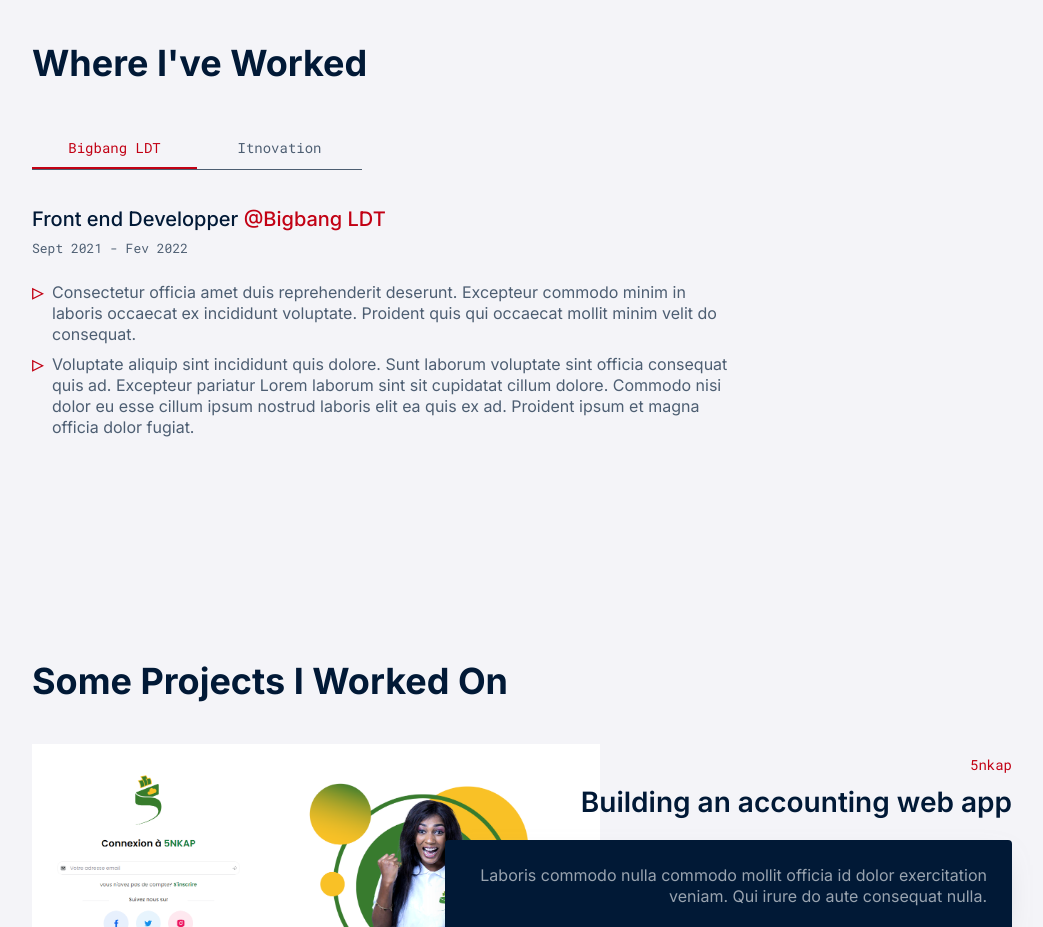
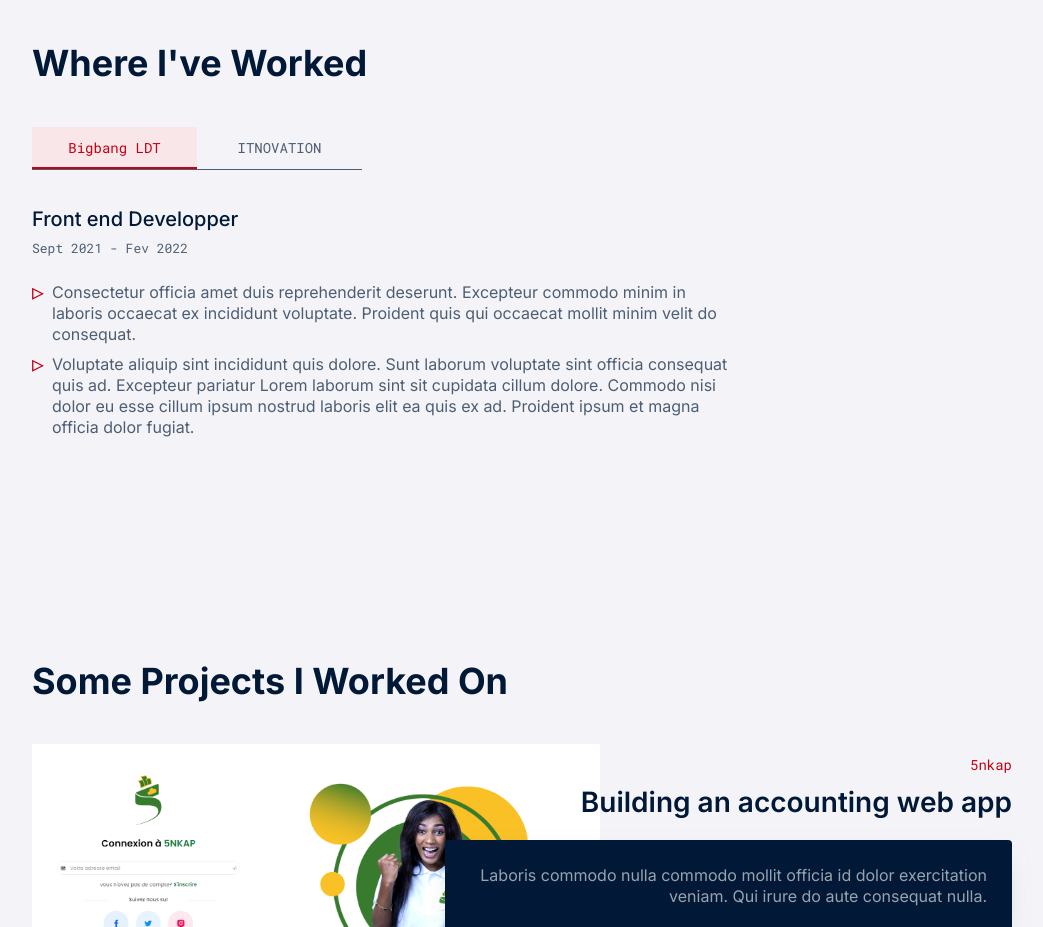
Before and after one commit to IvanFranck/portfolio, a Vue app: page / in a window 1280 px wide. Shown: the part 1480-2407 px from the top of the page, without its empty margins (118-1161 px from the left). Built offline with nearby package versions, Linux system fonts and the light colour scheme; a web font is replaced by a local one.

Commit message:
💄 Make the navigation bar of the “experience” section dynamic

```diff
--- a/components.d.ts
+++ b/components.d.ts
@@ -8,7 +8,6 @@ export {}
 declare module '@vue/runtime-core' {
   export interface GlobalComponents {
     AppJob: typeof import('./src/components/AppJob.vue')['default']
-    AppSideInfos: typeof import('./src/components/AppSideInfos.vue')['default']
     AppWork: typeof import('./src/components/AppWork.vue')['default']
     TheAboutSection: typeof import('./src/components/TheAboutSection.vue')['default']
     TheExperienceSection: typeof import('./src/components/TheExperienceSection.vue')['default']
--- a/src/components/AppJob.vue
+++ b/src/components/AppJob.vue
@@ -2,35 +2,37 @@
   <div role="job container" class="job_container flex flex-col items-start">
     <div class="job_header">
       <h3 role="job title " class="heading--lg text-primary">
-        Front end Developper <span class="text-secondary">@Bigbang LDT</span>
+        {{ jobTitle }}
       </h3>
-      <h4 role="job period" class="note">Sept 2021 - Fev 2022</h4>
+      <h4 role="job period" class="note">{{ duration }}</h4>
     </div>
 
     <div role="job description" class="flex flex-col job_description">
       <ul>
-        <li>
-          Consectetur officia amet duis reprehenderit deserunt. Excepteur commodo minim in
-          laboris occaecat ex incididunt voluptate. Proident quis qui occaecat mollit
-          minim velit do consequat.
-        </li>
-
-        <li>
-          Voluptate aliquip sint incididunt quis dolore. Sunt laborum voluptate sint
-          officia consequat quis ad. Excepteur pariatur Lorem laborum sint sit cupidatat
-          cillum dolore. Commodo nisi dolor eu esse cillum ipsum nostrud laboris elit ea
-          quis ex ad. Proident ipsum et magna officia dolor fugiat.
-        </li>
+        <li v-for="(task, index) in description" :key="index">{{ task }}</li>
       </ul>
     </div>
   </div>
 </template>
 
-<script setup lang="ts"></script>
+<script setup lang="ts">
+import { defineProps } from "vue";
+
+interface PropsTypes {
+  id: number;
+  jobTitle: string;
+  enterprise: string;
+  duration: string;
+  description: string[];
+}
+defineProps<PropsTypes>();
+</script>
 
 <style scoped lang="scss">
 .job_container {
   max-width: 700px;
+  transition: var(--transition-default);
+
   .job_header {
     margin-bottom: 25px;
   }
--- a/src/components/TheExperienceSection.vue
+++ b/src/components/TheExperienceSection.vue
@@ -7,17 +7,36 @@
   >
     <h2 class="text-primary heading">Where I've Worked</h2>
     <ul role="tablist" class="tabList flex flex-row relative">
-      <li role="tablink" class="link-2 isActive">
-        <a href=""> Bigbang LDT </a>
+      <li
+        v-for="job in Data"
+        @click.stop="activeJob = job.id"
+        :key="job.id"
+        role="tablink"
+        :class="{ 'link-2': true, isActive: activeJob === job.id }"
+      >
+        {{ job.enterprise }}
       </li>
-      <li role="tablink" class="link-2"><a href=""> Itnovation </a></li>
       <div role="tab hightlight" class="tabHightlight"></div>
     </ul>
-    <AppJob />
+    <AppJob
+      v-for="job in Data"
+      :key="job.id"
+      :id="job.id"
+      :jobTitle="job.jobTitle"
+      :enterprise="job.enterprise"
+      :duration="job.duration"
+      :description="job.description"
+      :class="{ hidden: activeJob !== job.id }"
+    />
   </section>
 </template>
 
-<script setup lang="ts"></script>
+<script setup lang="ts">
+import { ref } from "vue";
+import Data from "@/data/jobs.json";
+
+const activeJob = ref<number>(0);
+</script>
 
 <style lang="scss" scoped>
 @import "/src/assets/scss/_mixin.scss";
@@ -38,6 +57,7 @@ li {
   }
 }
 .isActive {
+  background-color: var(--color-lightest-red);
   color: var(--color-red);
 }
 
@@ -55,5 +75,7 @@ li {
   height: 2px;
   width: var(--tab-width);
   background-color: var(--color-red);
+  transform: translateX(calc(v-bind(activeJob) * var(--tab-width)));
+  transition: var(--transition-default);
 }
 </style>
--- /dev/null
+++ b/src/data/jobs.json
@@ -0,0 +1,22 @@
+[
+    {
+        "id": 0,
+        "jobTitle": "Front end Developper",
+        "enterprise": "Bigbang LDT",
+        "duration": "Sept 2021 - Fev 2022",
+        "description": [
+            "Consectetur officia amet duis reprehenderit deserunt. Excepteur commodo minim in laboris occaecat ex incididunt voluptate. Proident quis qui occaecat mollit minim velit do consequat.",
+            "Voluptate aliquip sint incididunt quis dolore. Sunt laborum voluptate sint officia consequat quis ad. Excepteur pariatur Lorem laborum sint sit cupidata cillum dolore. Commodo nisi dolor eu esse cillum ipsum nostrud laboris elit ea quis ex ad. Proident ipsum et magna officia dolor fugiat."
+        ]
+    },
+    {
+        "id": 1,
+        "jobTitle": "Full Stack Developper",
+        "enterprise": "ITNOVATION",
+        "duration": "Mai 2022 - Now",
+        "description": [
+            "Elit laborum adipisicing fugiat et sint esse occaecat ullamco qui. Ipsum voluptate ut non reprehenderit veniam minim. Tempor mollit labore voluptate est proident. Id minim ullamco tempor elit anim nisi.",
+            "Nostrud minim id incididunt sint consectetur ullamco eiusmod et est cillum irure tempor Lorem enim. Eu est esse nostrud veniam sint proident. Laborum ad anim ex aute excepteur in ex quis magna excepteur laboris non."
+        ]
+    }
+]
```
